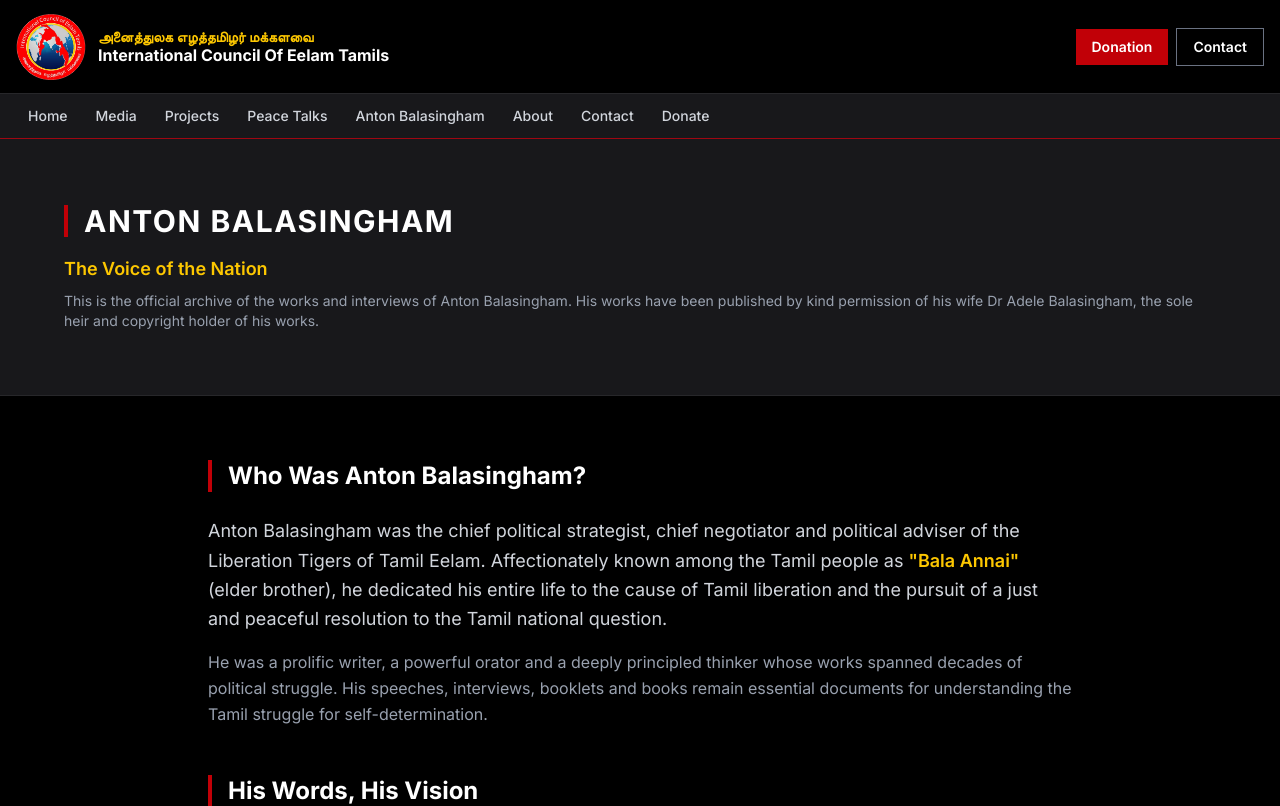
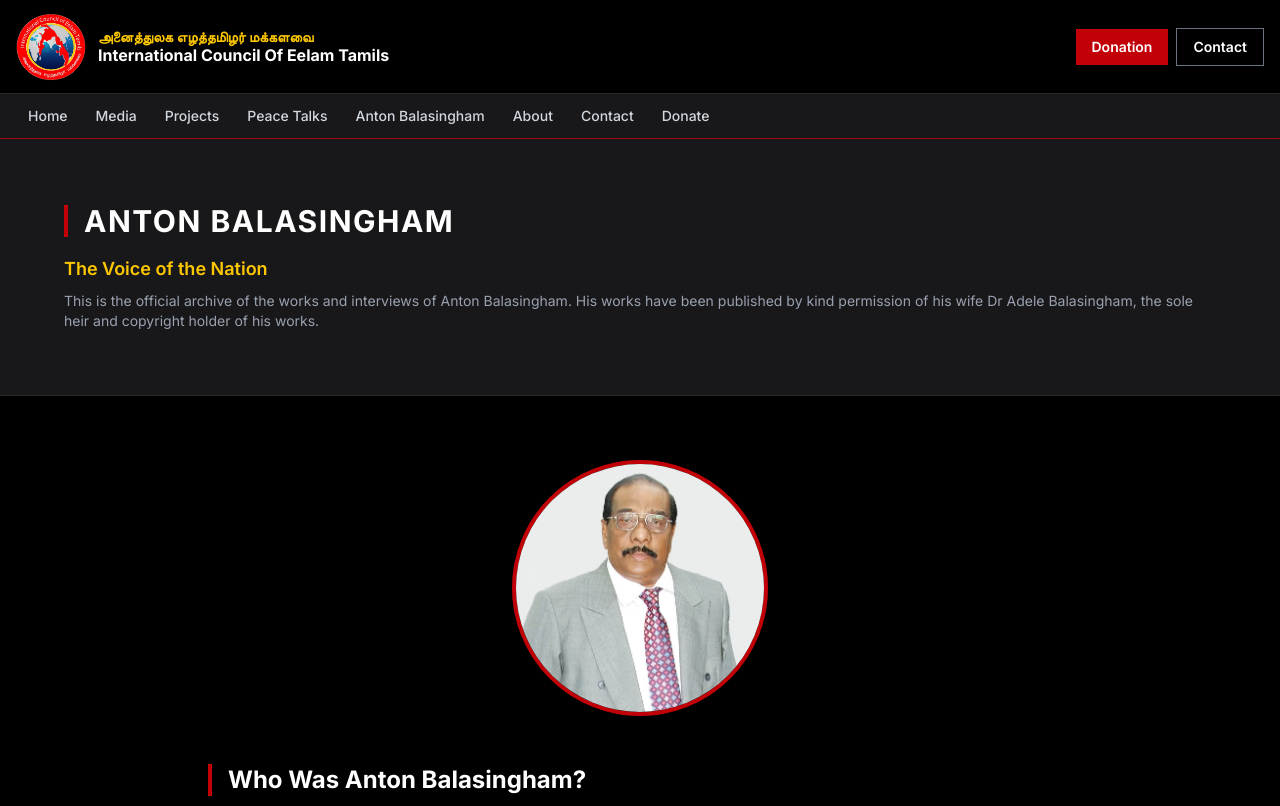
Before and after one commit to maveerarwc/makkalavai-website, a Next.js app: page /anton-balasingham in a window 1280 px wide. Shown: the top 806 px of the page. Built offline with nearby package versions, Linux system fonts and the light colour scheme.

Commit message:
add Anton Balasingham photo

```diff
--- a/app/anton-balasingham/page.tsx
+++ b/app/anton-balasingham/page.tsx
@@ -15,6 +15,9 @@
       </div>
 
       <div className="max-w-4xl mx-auto px-4 py-16 space-y-12">
+        <div className="flex justify-center">
+          <img src="/Anton Balasingam.avif" alt="Anton Balasingham" className="w-64 h-64 object-cover rounded-full border-4 border-red-700" />
+        </div>
 
         <div>
           <h2 className="text-2xl font-bold text-white mb-6 border-l-4 border-red-700 pl-4">Who Was Anton Balasingham?</h2>
```
